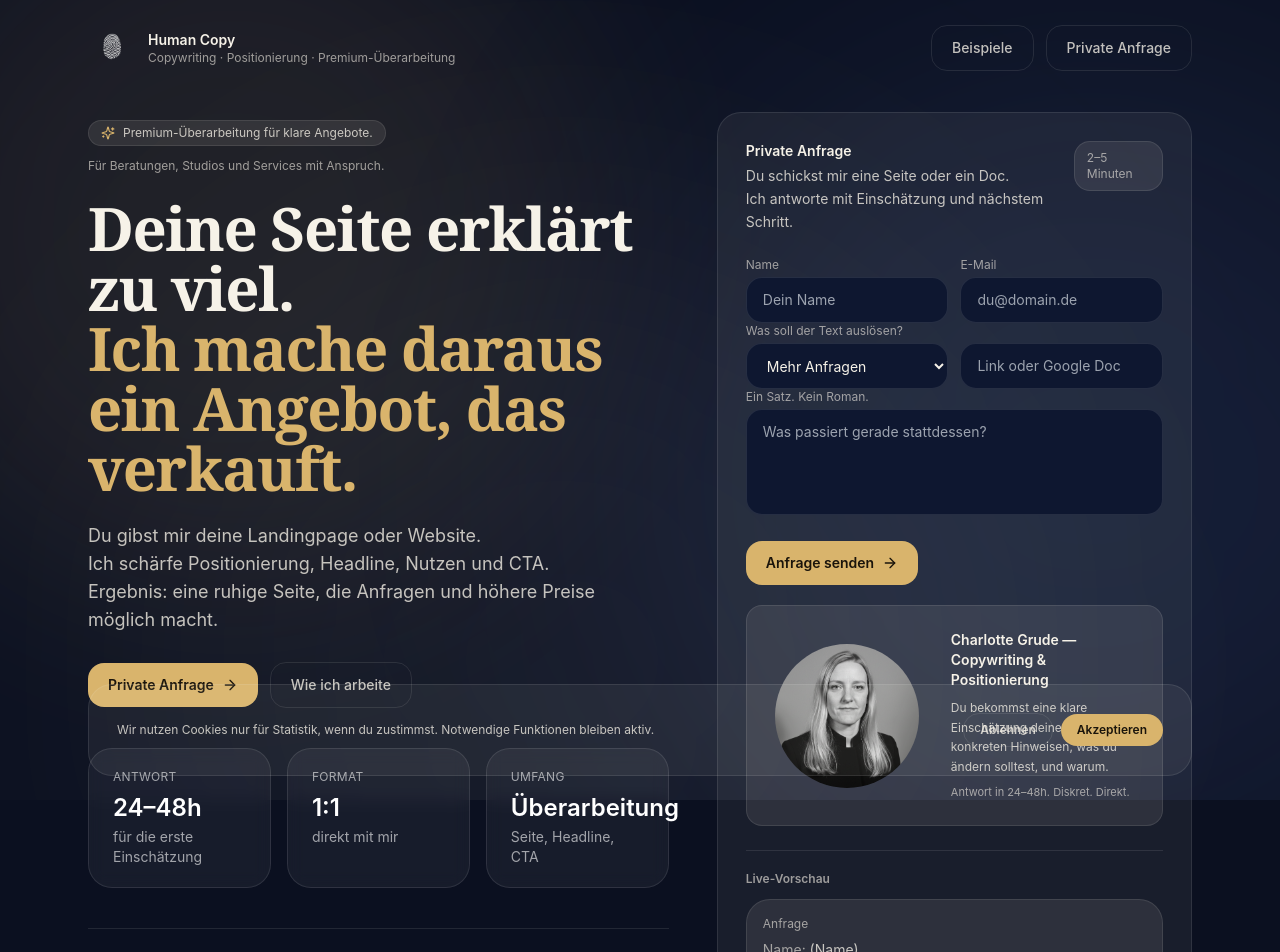
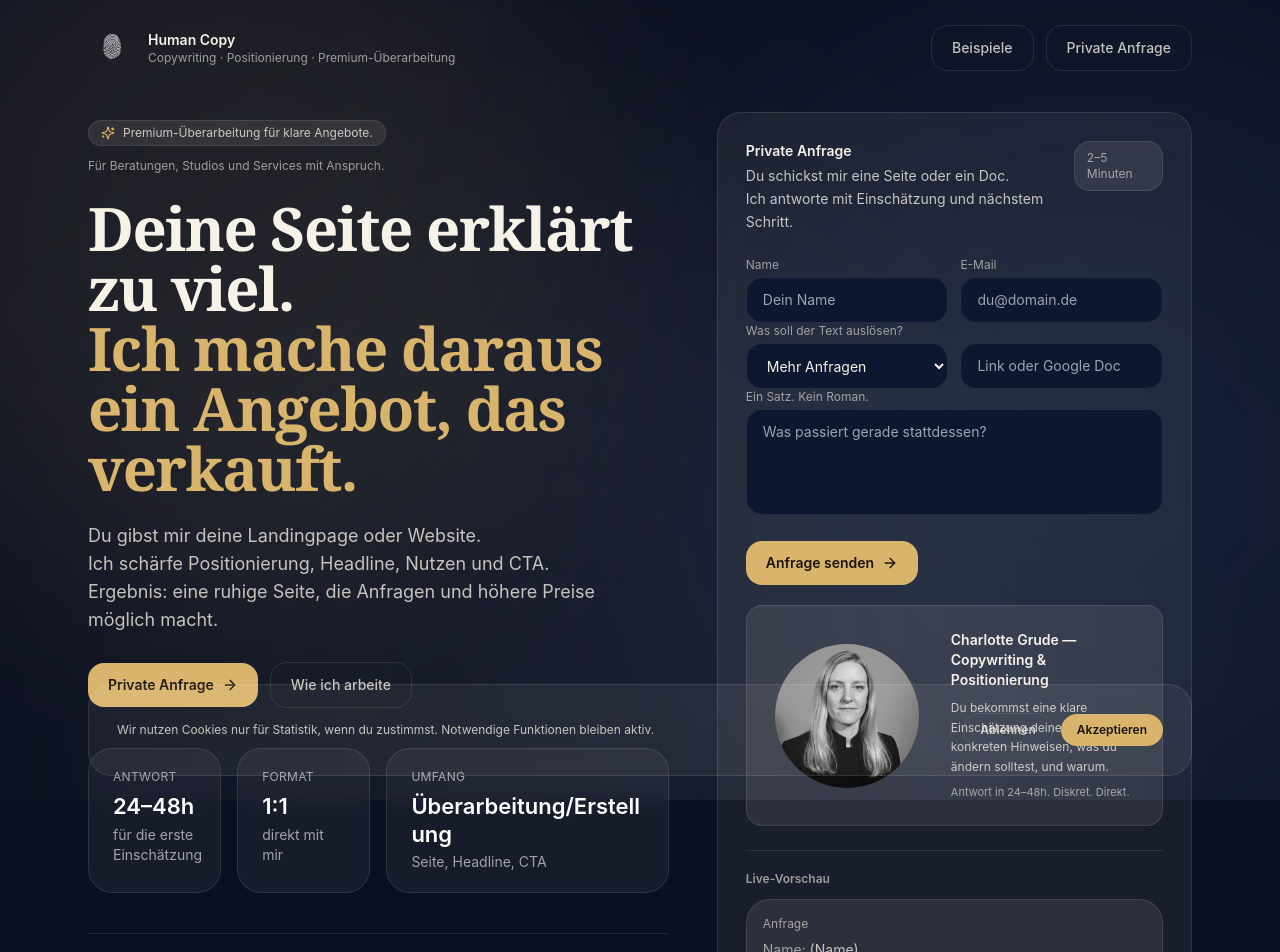
Before and after one commit to Ucique/human-copy-landing-v3-premium, a React (Vite) app: page / in a window 1280 px wide. Shown: the top 952 px of the page. Built offline with nearby package versions, Linux system fonts and the light colour scheme.

Commit message:
Adjust stat cards to variable desktop widths

```diff
--- a/src/LandingpageV3Preview.jsx
+++ b/src/LandingpageV3Preview.jsx
@@ -372,20 +372,20 @@ export default function LandingpageV3Preview() {
               </GhostButton>
             </div>
 
-            <div className="mt-10 grid grid-cols-1 gap-4 sm:grid-cols-3">
-              <div className="min-w-0 rounded-3xl border border-white/10 bg-white/5 px-6 py-5 backdrop-blur">
+            <div className="mt-10 grid grid-cols-1 gap-4 sm:grid-cols-12">
+              <div className="min-w-0 rounded-3xl border border-white/10 bg-white/5 px-6 py-5 backdrop-blur sm:col-span-3">
                 <div className="text-xs uppercase tracking-wide text-white/60">Antwort</div>
-                <div className="mt-2 text-2xl font-semibold leading-tight text-white">24–48h</div>
+                <div className="mt-2 text-xl font-semibold leading-tight text-white whitespace-normal break-words sm:text-[22px]">24–48h</div>
                 <div className="mt-1 text-sm text-white/60">für die erste Einschätzung</div>
               </div>
-              <div className="min-w-0 rounded-3xl border border-white/10 bg-white/5 px-6 py-5 backdrop-blur">
+              <div className="min-w-0 rounded-3xl border border-white/10 bg-white/5 px-6 py-5 backdrop-blur sm:col-span-3">
                 <div className="text-xs uppercase tracking-wide text-white/60">Format</div>
-                <div className="mt-2 text-2xl font-semibold leading-tight text-white">1:1</div>
+                <div className="mt-2 text-xl font-semibold leading-tight text-white whitespace-normal break-words sm:text-[22px]">1:1</div>
                 <div className="mt-1 text-sm text-white/60">direkt mit mir</div>
               </div>
-              <div className="min-w-0 rounded-3xl border border-white/10 bg-white/5 px-6 py-5 backdrop-blur">
-                <div className="text-xs uppercase tracking-wide text-white/60">Umfang</div>
-                <div className="mt-2 text-2xl font-semibold leading-tight text-white">Überarbeitung</div>
+              <div className="min-w-0 rounded-3xl border border-white/10 bg-white/5 px-6 py-5 backdrop-blur sm:col-span-6">
+                <div className="text-xs uppercase tracking-wide text-white/60">UMFANG</div>
+                <div className="mt-2 text-xl font-semibold leading-tight text-white whitespace-normal break-words sm:text-[22px]">Überarbeitung/Erstellung</div>
                 <div className="mt-1 text-sm text-white/60">Seite, Headline, CTA</div>
               </div>
             </div>
```
